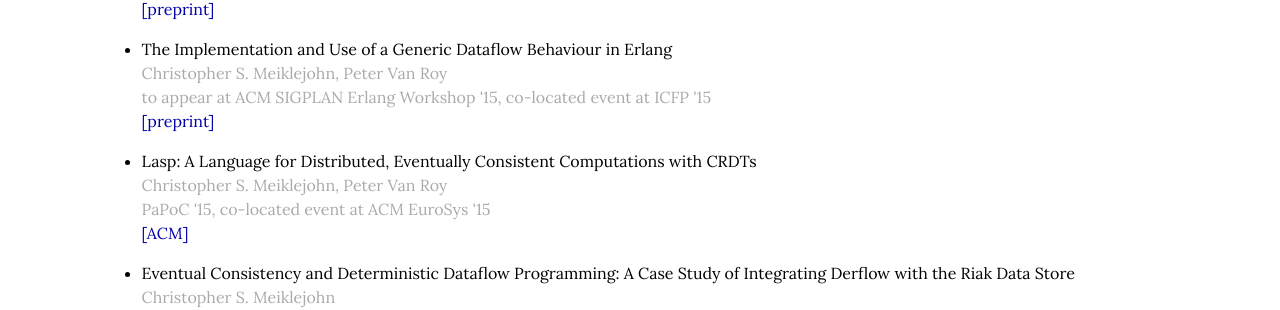
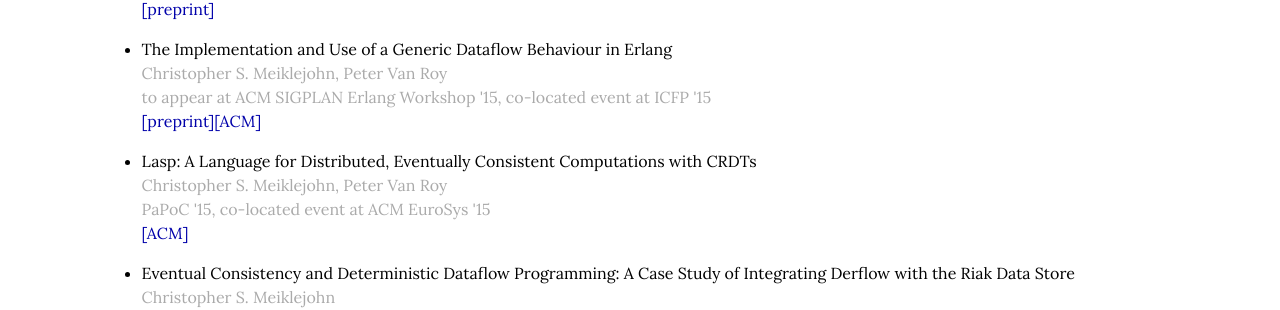
Before and after one commit to cmeiklejohn/cmeiklejohn.github.io, a Jekyll site: the page built from publications.html, in a window 1280 px wide. Shown: the part 455-765 px from the top of the page. Built offline with Jekyll 4.4.1, drawn with Linux system fonts in a browser that asks for light colours.

Commit message:
Update ACM.

```diff
--- a/publications.html
+++ b/publications.html
@@ -38,7 +38,7 @@ title: Publications
         The Implementation and Use of a Generic Dataflow Behaviour in Erlang
         <span class="author">Christopher S. Meiklejohn, Peter Van Roy</span>
         <span class="date">to appear at ACM SIGPLAN Erlang Workshop '15, co-located event at ICFP '15</span>
-        <span><a href="http://christophermeiklejohn.com/publications/erlang-workshop-2015-preprint.pdf">[preprint]</a>
+        <span><a href="http://christophermeiklejohn.com/publications/erlang-workshop-2015-preprint.pdf">[preprint]</a><a href="http://dl.acm.org/citation.cfm?id=2804300">[ACM]</a>
       </p>
     </li>
 
```
